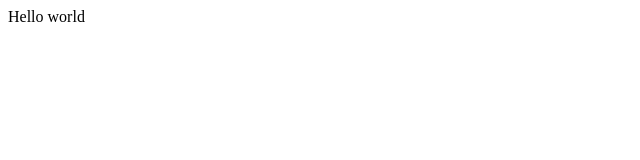
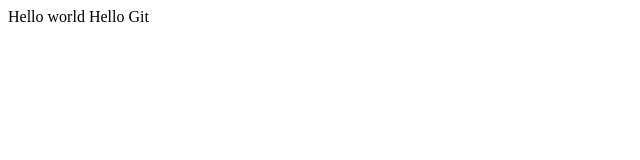
Before and after one commit to kaiyoshihide/miniSite, a plain HTML site: page index.html in a window 1280 px wide. Shown: the full height of the page, 0-640 px from the left. Drawn offline with Linux system fonts and the light colour scheme.

Commit message:
index.htmlを修正

```diff
--- a/index.html
+++ b/index.html
@@ -7,5 +7,7 @@
 	<body>
 		Hello
 		world
+		Hello
+		Git
 	</body>
 </html>
```
